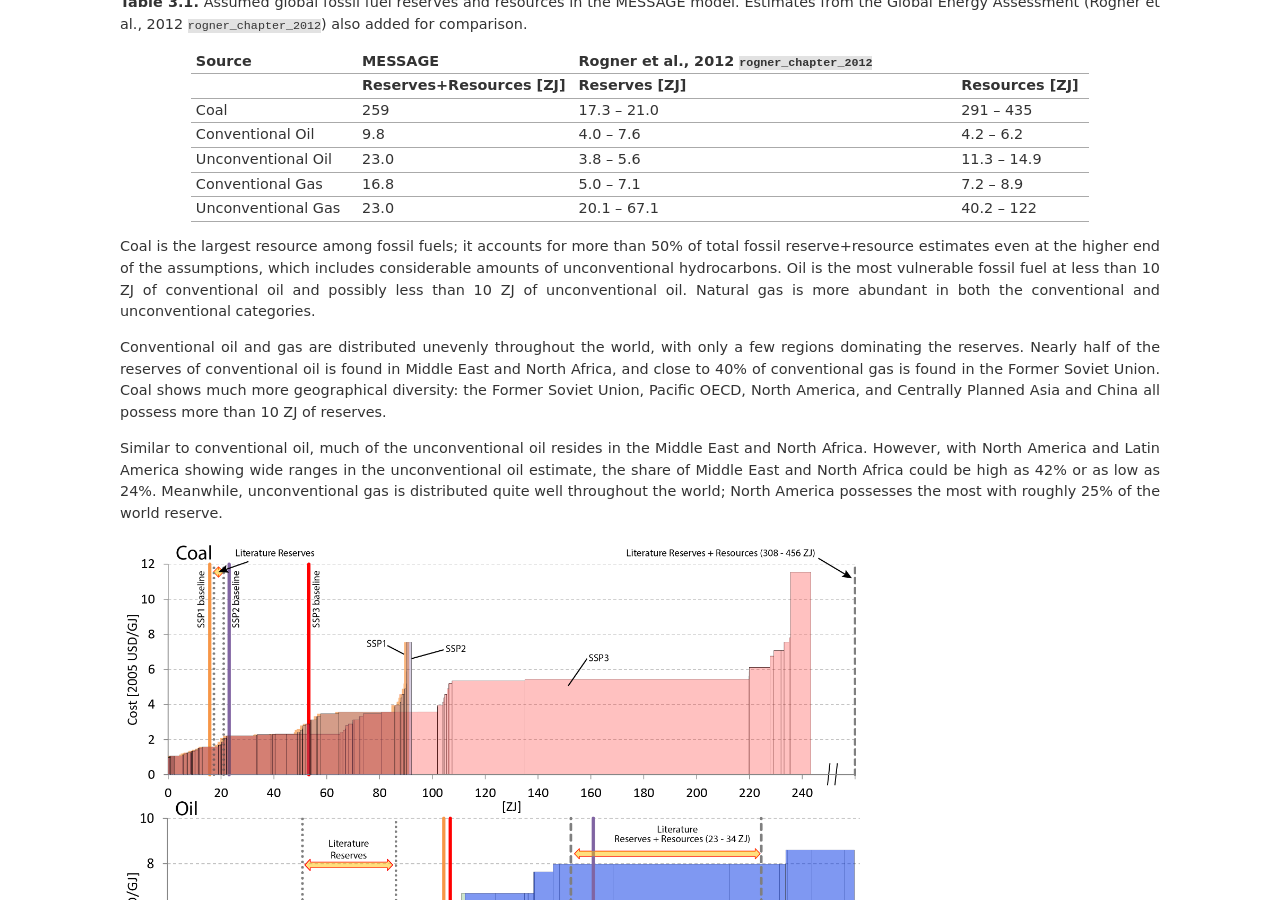
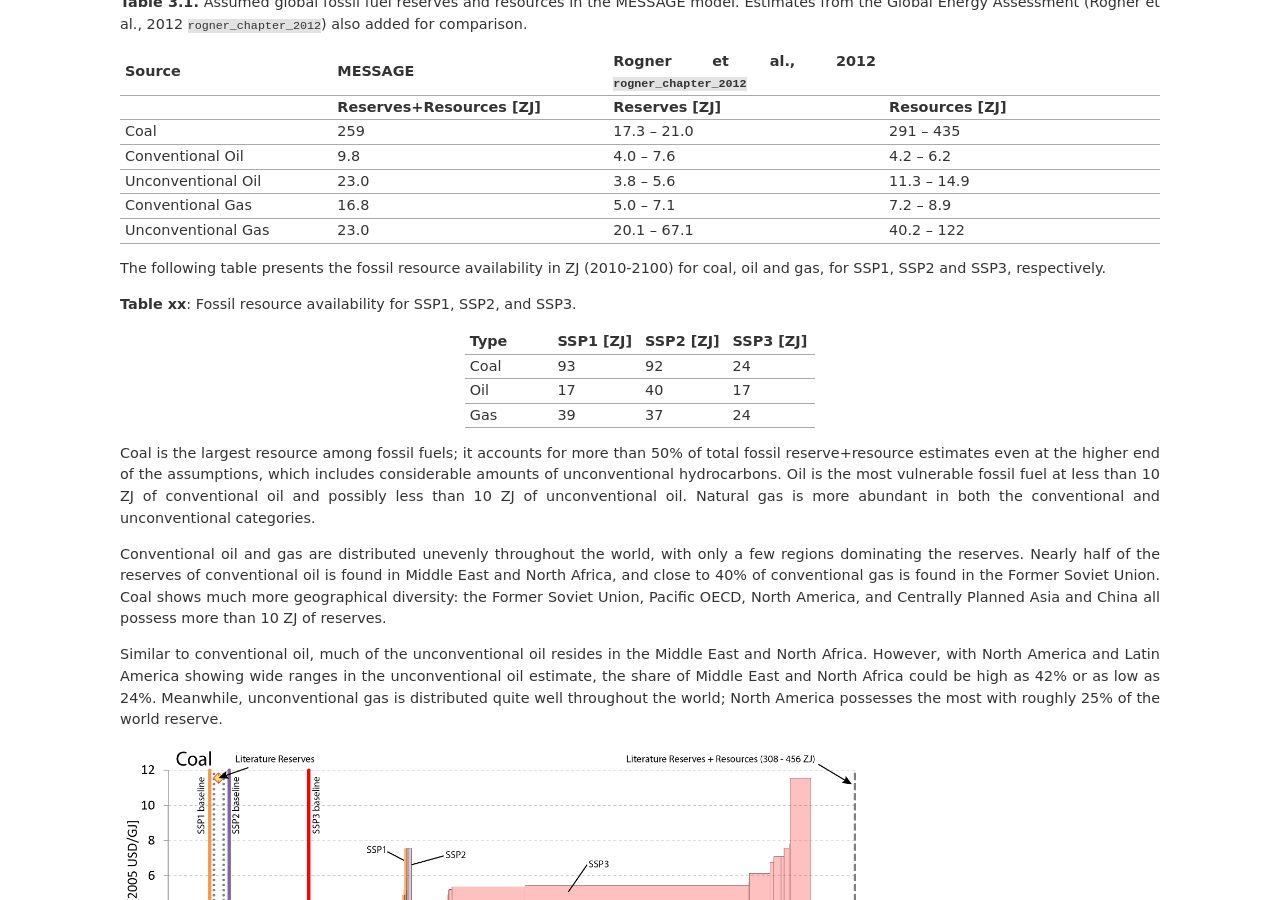
Before and after one commit to yiyi1991/message-ix-models, a Sphinx documentation site: the page built from doc/global/source/message_globiom/energy/resource.rst, in a window 1280 px wide and 900 px high, scrolled down 365 px. Built offline with Sphinx 7.4.7, drawn with Linux system fonts in a browser that asks for light colours; pages that are not in the unit, such as notebooks, are missing from menus; cross-references to code outside the pages are shown as plain code.

Commit message:
Update resource.rst

```diff
--- a/doc/global/source/message_globiom/energy/resource.rst
+++ b/doc/global/source/message_globiom/energy/resource.rst
@@ -38,6 +38,31 @@
      - 23.0
      - 20.1 – 67.1
      - 40.2 – 122
+
+The following table presents the fossil resource availability in ZJ (2010-2100) for coal, oil and gas, for SSP1, SSP2 and SSP3, respectively.
+
+**Table xx**: Fossil resource availability for SSP1, SSP2, and SSP3.
+
+.. list-table::
+   :widths: 20 20 20 20
+   :header-rows: 1
+
+   * - Type
+     - SSP1 [ZJ]
+     - SSP2 [ZJ]
+     - SSP3 [ZJ]
+   * - Coal
+     - 93
+     - 92
+     - 24
+   * - Oil
+     - 17
+     - 40
+     - 17
+   * - Gas
+     - 39
+     - 37
+     - 24
 
 Coal is the largest resource among fossil fuels; it accounts for more than 50% of total fossil reserve+resource estimates even at the higher end of the assumptions, which includes considerable amounts of unconventional hydrocarbons. Oil is the most vulnerable fossil fuel at less than 10 ZJ of conventional oil and possibly less than 10 ZJ of unconventional oil. Natural gas is more abundant in both the conventional and unconventional categories.
 
```
Also changed, not shown: other parts of doc/global/source/message_globiom/energy/resource.rst (+1 -1 lines).
